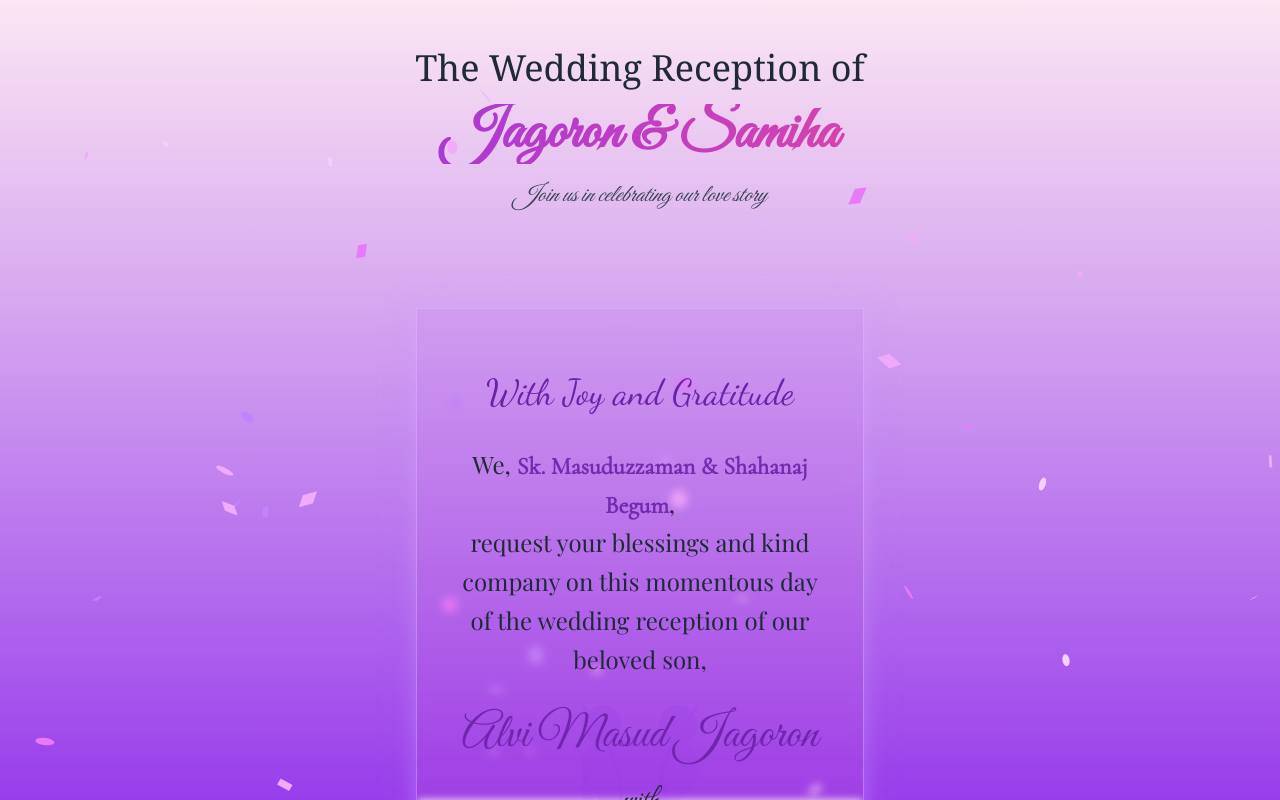
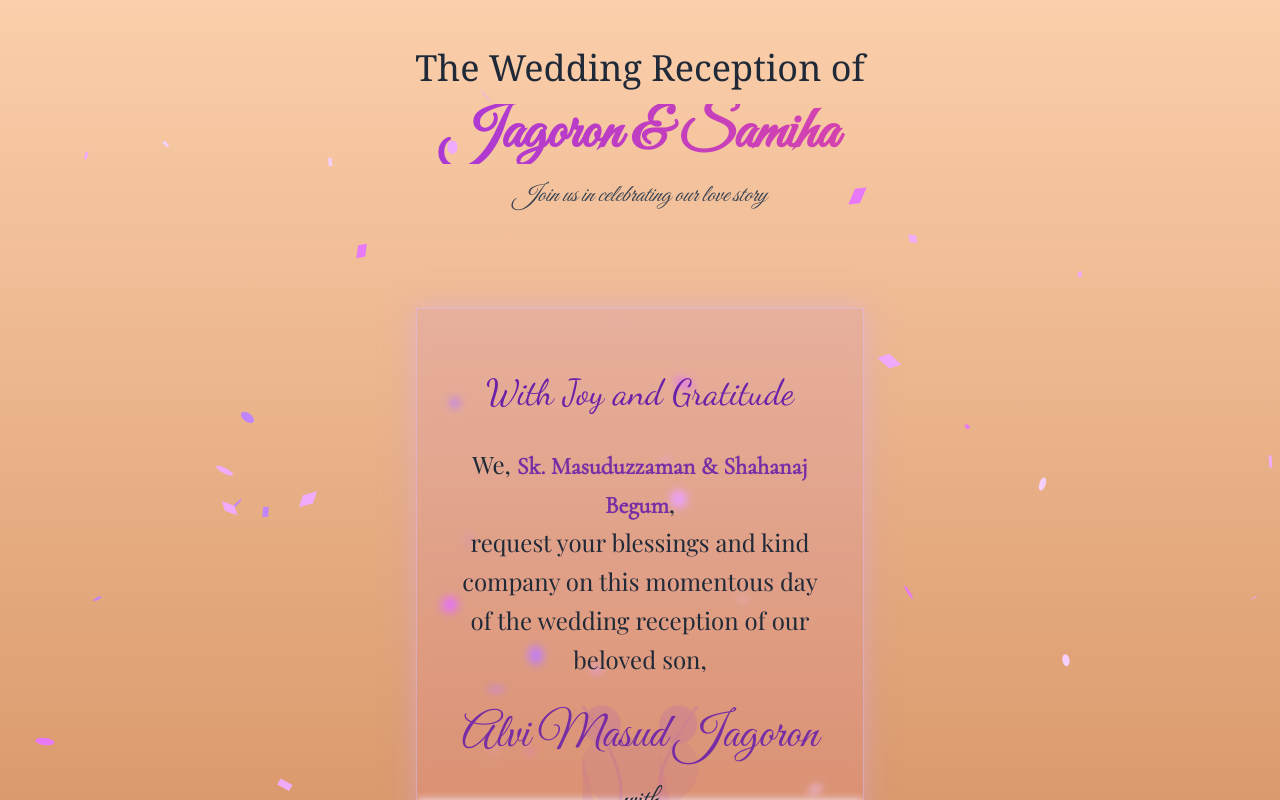
Before and after one commit to ArafatBytes/wedding-card, a Next.js app: page / in a window 1280 px wide. Shown: the top 800 px of the page. Built offline with nearby package versions, Linux system fonts and the light colour scheme; a web font is replaced by a local one.

Commit message:
Updated the backgroud gradient

```diff
--- a/pages/index.js
+++ b/pages/index.js
@@ -173,8 +173,8 @@ export default function Home() {
         className="fixed inset-0"
         style={{
           background: `linear-gradient(180deg,
-            rgba(252, 231, 243, 1) 0%,
-            rgba(147, 51, 234, 0.95) 100%
+            rgb(251, 207, 171) 0%,
+            rgb(219, 154, 109) 100%
           )`
         }}
       ></div>
```
